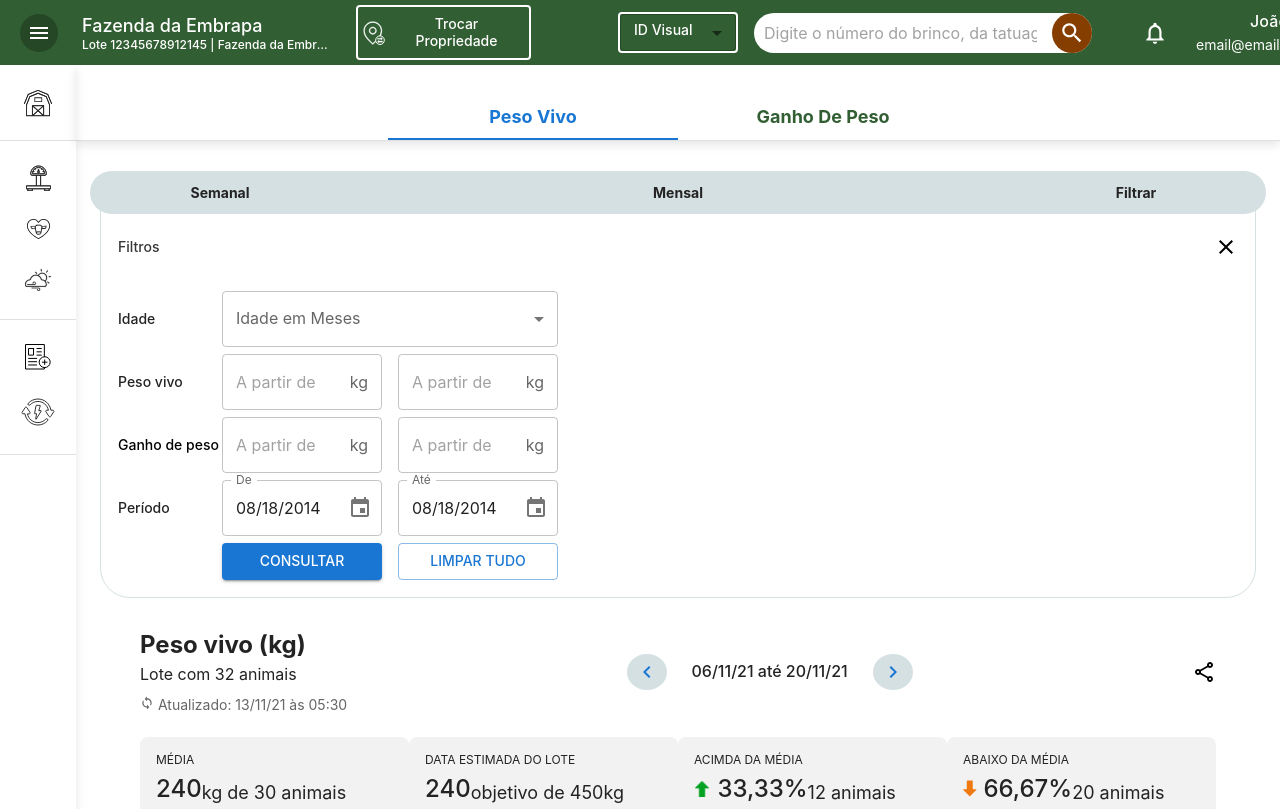
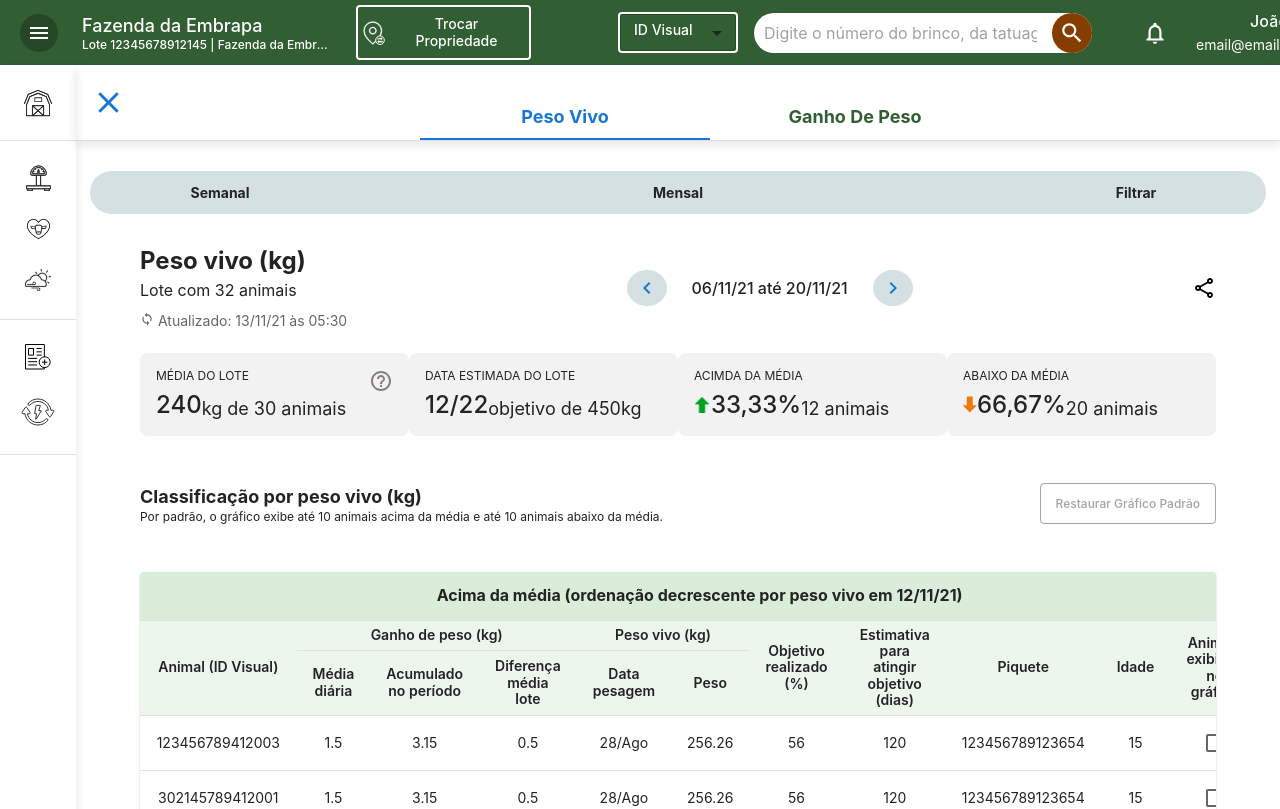
Before and after one commit to yargo11/ilpf-temp, a React (Create React App) app: page / in a window 1280 px wide. Shown: the top 809 px of the page. Built offline with nearby package versions, Linux system fonts and the light colour scheme.

Commit message:
close button

```diff
--- a/package.json
+++ b/package.json
@@ -20,6 +20,7 @@
     "react": "^18.1.0",
     "react-dom": "^18.1.0",
     "react-scripts": "5.0.1",
+    "victory": "^36.5.0",
     "web-vitals": "^2.1.4"
   },
   "scripts": {
--- a/src/components/Filters/index.tsx
+++ b/src/components/Filters/index.tsx
@@ -184,8 +184,14 @@ export default function Filters() {
                 <Box
                     display="flex" flexDirection="row" alignItems="center" justifyContent="flex-end"
                 >
-                    <Button variant="contained" sx={{ marginRight: "16px", width: 160 }}>Consultar</Button>
-                    <Button variant="outlined" sx={{ width: 160 }}>Limpar tudo</Button>
+                    <Button variant="contained" sx={{ marginRight: "16px", width: 160, textTransform: "capitalize" }}>Consultar</Button>
+                    <Button variant="outlined"
+                        sx={{
+                            width: 160,
+                            p: "8px 12px",
+                            textTransform: "capitalize"
+                        }}
+                    >Trocar lote/animais</Button>
                 </Box>
             </Stack>
 
--- a/src/components/InfoCard/index.tsx
+++ b/src/components/InfoCard/index.tsx
@@ -1,15 +1,16 @@
 import { Box, Typography } from "@mui/material";
-// import HelpOutlineOutlinedIcon from '@mui/icons-material/HelpOutlineOutlined';
+import HelpOutlineOutlinedIcon from '@mui/icons-material/HelpOutlineOutlined';
 
 
 interface InfoCardProps {
     title: string,
     numericInfo: string,
     textInfo: string,
-    icon?: React.ReactNode
+    icon?: React.ReactNode,
+    tip?: boolean
 }
 
-export default function InfoCard({ title, numericInfo, textInfo, icon }: InfoCardProps) {
+export default function InfoCard({ title, numericInfo, textInfo, icon, tip }: InfoCardProps) {
     return (
         <Box
             p="16px" gap="10px"
@@ -27,7 +28,7 @@ export default function InfoCard({ title, numericInfo, textInfo, icon }: InfoCar
                     <Typography
                         fontSize="1.5rem" fontWeight="500" lineHeight="28.8px" color="#242323"
                     >
-                        {icon} {numericInfo}
+                        {icon}{numericInfo}
                     </Typography>
                     <Typography
                         fontSize="1.125rem" fontWeight="400" lineHeight="21.6px" color="#242323"
@@ -36,7 +37,8 @@ export default function InfoCard({ title, numericInfo, textInfo, icon }: InfoCar
                     </Typography>
                 </Box>
             </Box>
-            {/* <HelpOutlineOutlinedIcon sx={{ color: "#847e7e" }} /> */}
+            {tip && <HelpOutlineOutlinedIcon sx={{ color: "#847e7e" }} />}
+
         </Box>
     )
 
--- a/src/components/LiveWeight/index.tsx
+++ b/src/components/LiveWeight/index.tsx
@@ -19,8 +19,8 @@ export default function LiveWeight() {
                 mt="24px"
                 display="flex" justifyContent="space-between"
             >
-                <InfoCard title="MÉDIA" numericInfo="240" textInfo="kg de 30 animais" />
-                <InfoCard title="DATA ESTIMADA DO LOTE" numericInfo="240" textInfo="objetivo de 450kg" />
+                <InfoCard title="MÉDIA DO LOTE" numericInfo="240" textInfo="kg de 30 animais" tip={true} />
+                <InfoCard title="DATA ESTIMADA DO LOTE" numericInfo="12/22" textInfo="objetivo de 450kg" />
                 <InfoCard title="ACIMDA DA MÉDIA" numericInfo="33,33%" textInfo="12 animais" icon={<GreenUpArrowSVGComponent />} />
                 <InfoCard title="ABAIXO DA MÉDIA" numericInfo="66,67%" textInfo="20 animais" icon={<OrangeDownArrowSVGComponent />} />
             </Box>
--- a/src/components/PageSectionTabs/index.tsx
+++ b/src/components/PageSectionTabs/index.tsx
@@ -5,6 +5,8 @@ import Typography from '@mui/material/Typography';
 import Box from '@mui/material/Box';
 import TimeSectionsTabs from '../TimeSectionsTabs';
 import LiveWeight from '../LiveWeight';
+import CloseIcon from '@mui/icons-material/Close';
+import { Button } from '@mui/material';
 
 interface TabPanelProps {
     children?: React.ReactNode;
@@ -49,6 +51,7 @@ export default function PageSectionTabs() {
     return (
         <Box
             maxWidth="100%"
+
         >
             <Box
                 height="76px"
@@ -57,6 +60,15 @@ export default function PageSectionTabs() {
                 boxShadow="0px 4px 10px rgba(0, 0, 0, 0.1)"
                 sx={{ borderBottom: 1, borderColor: 'divider' }}
             >
+                <Button
+                    sx={{
+                        width: "2rem",
+                        height: "100%"
+                    }}
+                >
+                    <CloseIcon fontSize="large" />
+                </Button>
+                <Box display="flex" justifyContent="center" sx={{ flex: 1 }}>
                     <Tabs value={value} onChange={handleChange} aria-label="Peso vivo e Ganho de Peso">
                         <Tab label="Peso vivo" {...a11yProps(0)}
                             sx={{
@@ -74,6 +86,7 @@ export default function PageSectionTabs() {
                         />
                     </Tabs>
                 </Box>
+            </Box>
 
             <TimeSectionsTabs />
 
--- a/src/components/TableAverage/index.tsx
+++ b/src/components/TableAverage/index.tsx
@@ -19,24 +19,25 @@ function createData(
     objetivoRealizado: number,
     estimativaObjetivo: number,
     piquete: number,
+    idade: number,
     checkAnimais: boolean,
 ) {
     return {
-        id, mediaDiaria, acumuladoNoPeriodo, diferencaMediaLote, dataPesagem, peso, objetivoRealizado, estimativaObjetivo, piquete, checkAnimais
+        id, mediaDiaria, acumuladoNoPeriodo, diferencaMediaLote, dataPesagem, peso, objetivoRealizado, estimativaObjetivo, piquete, idade, checkAnimais
     };
 }
 
 const rows = [
-    createData('123456789412003', 1.50, 3.15, 0.50, '28/Ago', 256.26, 56, 120, 123456789123654, true),
-    createData('302145789412001', 1.50, 3.15, 0.50, '28/Ago', 256.26, 56, 120, 123456789123654, true),
-    createData('195512478201457', 1.50, 3.15, 0.50, '28/Ago', 256.26, 56, 120, 123456789123654, true),
-    createData('144788911772214', 1.50, 3.15, 0.50, '28/Ago', 256.26, 56, 120, 123456789123654, true),
-    createData('123456569412003', 1.50, 3.15, 0.50, '28/Ago', 256.26, 56, 120, 123456789123654, true),
-    createData('123456349412003', 1.50, 3.15, 0.50, '28/Ago', 256.26, 56, 120, 123456789123654, true),
-    createData('123456789412003', 1.50, 3.15, 0.50, '28/Ago', 256.26, 56, 120, 123456789123654, true),
-    createData('123456019412003', 1.50, 3.15, 0.50, '28/Ago', 256.26, 56, 120, 123456789123654, true),
-    createData('123456099412003', 1.50, 3.15, 0.50, '28/Ago', 256.26, 56, 120, 123456789123654, true),
-    createData('123456239412003', 1.50, 3.15, 0.50, '28/Ago', 256.26, 56, 120, 123456789123654, true),
+    createData('123456789412003', 1.50, 3.15, 0.50, '28/Ago', 256.26, 56, 120, 123456789123654, 15, true),
+    createData('302145789412001', 1.50, 3.15, 0.50, '28/Ago', 256.26, 56, 120, 123456789123654, 15, true),
+    createData('195512478201457', 1.50, 3.15, 0.50, '28/Ago', 256.26, 56, 120, 123456789123654, 15, true),
+    createData('144788911772214', 1.50, 3.15, 0.50, '28/Ago', 256.26, 56, 120, 123456789123654, 15, true),
+    createData('123456569412003', 1.50, 3.15, 0.50, '28/Ago', 256.26, 56, 120, 123456789123654, 15, true),
+    createData('123456349412003', 1.50, 3.15, 0.50, '28/Ago', 256.26, 56, 120, 123456789123654, 15, true),
+    createData('123456789412003', 1.50, 3.15, 0.50, '28/Ago', 256.26, 56, 120, 123456789123654, 15, true),
+    createData('123456019412003', 1.50, 3.15, 0.50, '28/Ago', 256.26, 56, 120, 123456789123654, 15, true),
+    createData('123456099412003', 1.50, 3.15, 0.50, '28/Ago', 256.26, 56, 120, 123456789123654, 15, true),
+    createData('123456239412003', 1.50, 3.15, 0.50, '28/Ago', 256.26, 56, 120, 123456789123654, 15, true),
 ];
 
 interface TableProps {
@@ -92,7 +93,7 @@ export default function TableAboveAverage({ primaryColor, secondaryColor, button
                     <TableHead>
                         <TableRow>
                             <TableCell
-                                align="center" colSpan={10} height="48px"
+                                align="center" colSpan={11} height="48px"
                                 sx={{
                                     bgcolor: `${primaryColor}`,
                                     borderRadius: "4px 4px 0px 0px"
@@ -118,6 +119,7 @@ export default function TableAboveAverage({ primaryColor, secondaryColor, button
                             <StyledTableCellHead rowSpan={2}>Objetivo realizado (%)</StyledTableCellHead>
                             <StyledTableCellHead rowSpan={2}>Estimativa para atingir objetivo (dias)</StyledTableCellHead>
                             <StyledTableCellHead rowSpan={2}>Piquete</StyledTableCellHead>
+                            <StyledTableCellHead rowSpan={2}>Idade</StyledTableCellHead>
                             <StyledTableCellHead rowSpan={2}>Animais exibidos no gráfico</StyledTableCellHead>
                         </TableRow>
                         <TableRow
@@ -146,6 +148,7 @@ export default function TableAboveAverage({ primaryColor, secondaryColor, button
                                 <StyledTableCell align="center" height="40px">{row.objetivoRealizado}</StyledTableCell>
                                 <StyledTableCell align="center" height="40px">{row.estimativaObjetivo}</StyledTableCell>
                                 <StyledTableCell align="center" height="40px">{row.piquete}</StyledTableCell>
+                                <StyledTableCell align="center" height="40px">{row.idade}</StyledTableCell>
                                 <StyledTableCell align="center" height="40px"><Checkbox value={row.checkAnimais} /></StyledTableCell>
                             </StyledTableRow>
                         ))}
--- a/src/components/TimeSectionsTabs/index.tsx
+++ b/src/components/TimeSectionsTabs/index.tsx
@@ -4,7 +4,7 @@ import Filters from "../Filters";
 import CloseIcon from '@mui/icons-material/Close';
 
 export default function TimeSectionsTabs() {
-    const [showFilters, setShowFilters] = useState(true)
+    const [showFilters, setShowFilters] = useState(false)
 
 
 
```
Also changed, not shown: 1 other file (tests, documents, lock files or other folders). Lines whose indentation alone changed are shown as unchanged.
